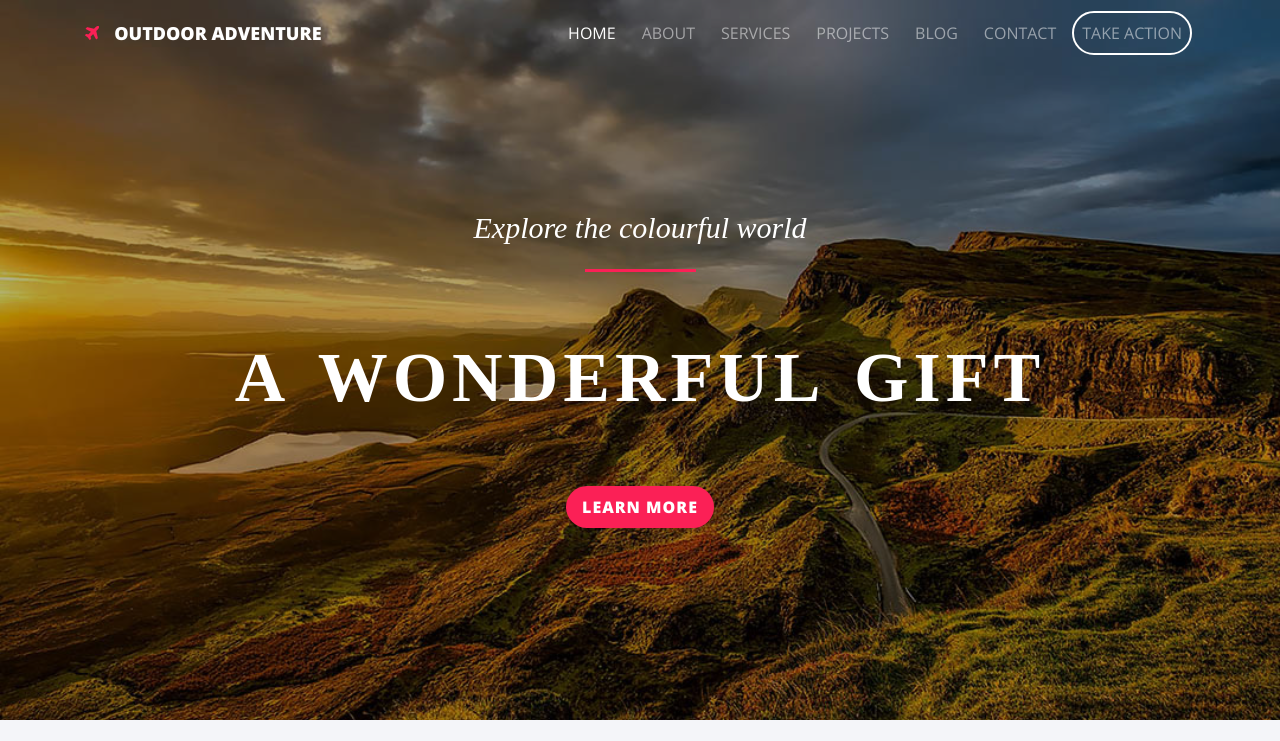
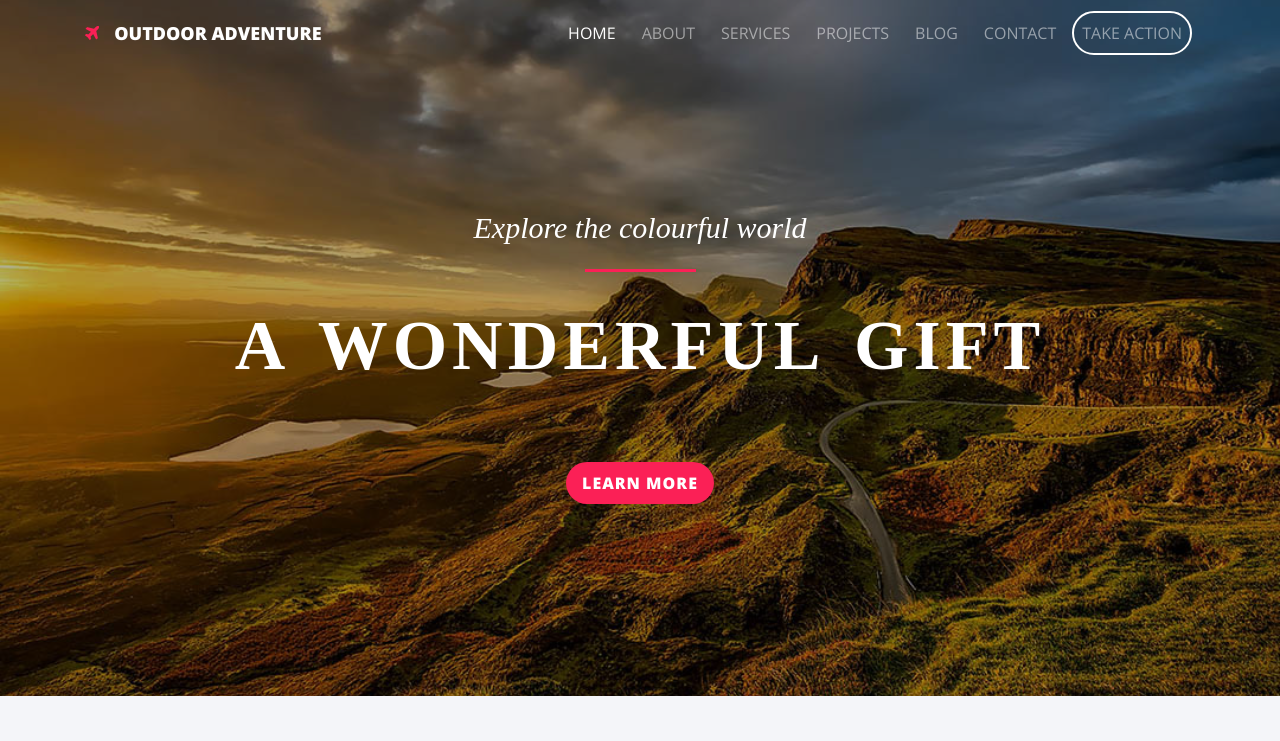
Before and after one commit to Najmulhaque2020/bootstrapoutdoor, a plain HTML site: page index.html in a window 1280 px wide. Shown: the top 741 px of the page. Drawn offline with nearby package versions, Linux system fonts and the light colour scheme.

Commit message:
Update index.html

```diff
--- a/index.html
+++ b/index.html
@@ -62,7 +62,7 @@
     <div class="header_content text-center py-5 my-5">
         <h2>Explore the colourful world</h2>
         <span></span>
-        <h1 class="mt-5">A WONDERFUL GIFT</h1>
+        <h1 class="my-3">A WONDERFUL GIFT</h1>
         <a href="#"><button class="btn learnmore1 my-5">learn more</button></a>
     </div>
 </div>
```
